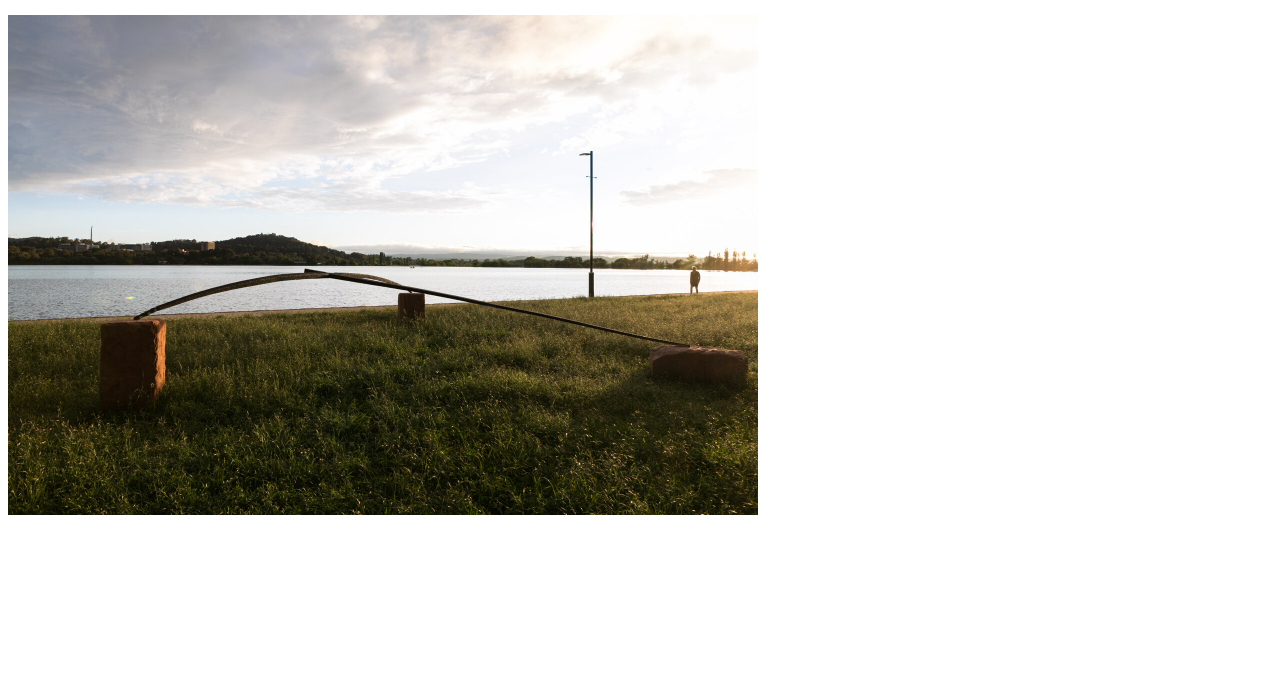
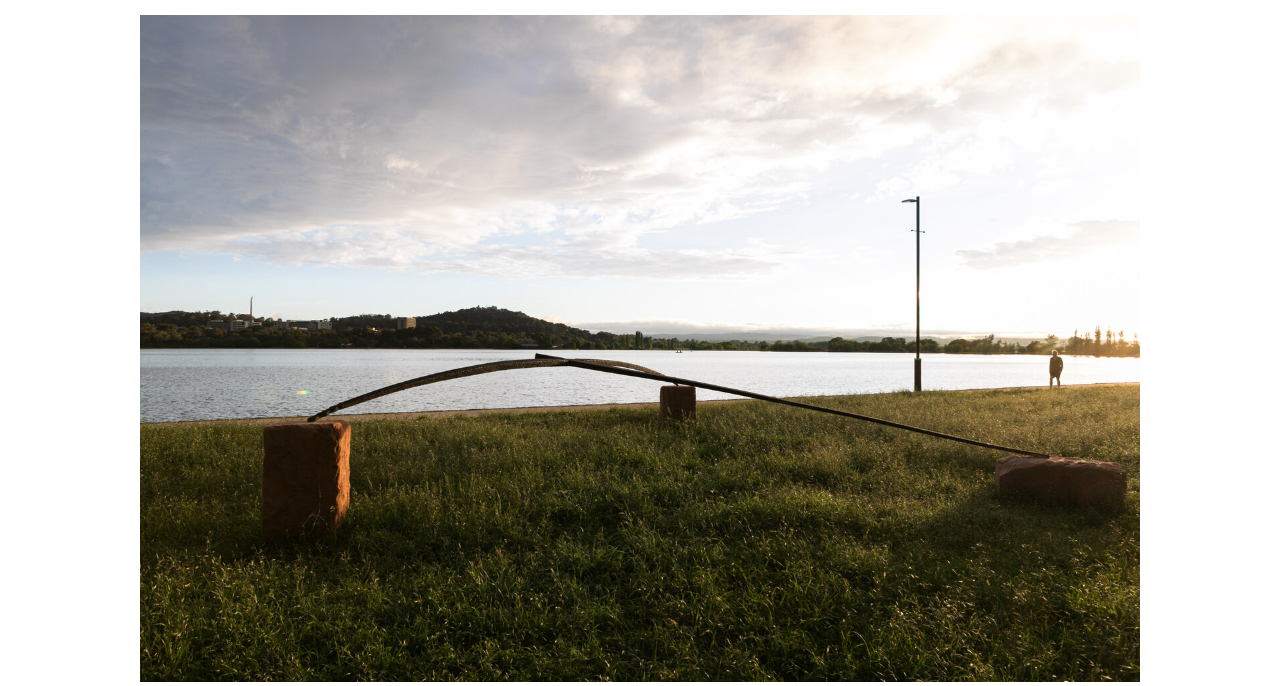
Before and after one commit to u3225067/15Mar22, a plain HTML site: page index.html in a window 1280 px wide. Shown: the part 261-947 px from the top of the page. Before the commit the page ends 800 px from the top, so only its background shows below. Drawn offline with Linux system fonts and the light colour scheme.

Commit message:
finish class 220322
class finish center img

```diff
--- a/index.html
+++ b/index.html
@@ -55,4 +55,12 @@
 
 
 
-</body></html>
+</body>
+    <br>
+<footer>
+
+
+
+    </footer>
+
+</html>
--- a/styles.css
+++ b/styles.css
@@ -60,12 +60,15 @@ li {
 
 
 img {
- max-width: 100%;
- max-height: 100%;
+ max-width: 1000px;
+ max-height: 1000px;
 }
 .main-img {
  height: 500px;
- width: 900px;
+ width: 1000px;
+ display: block;
+ margin-left: auto;
+ margin-right: auto;
 }
 
 
```
